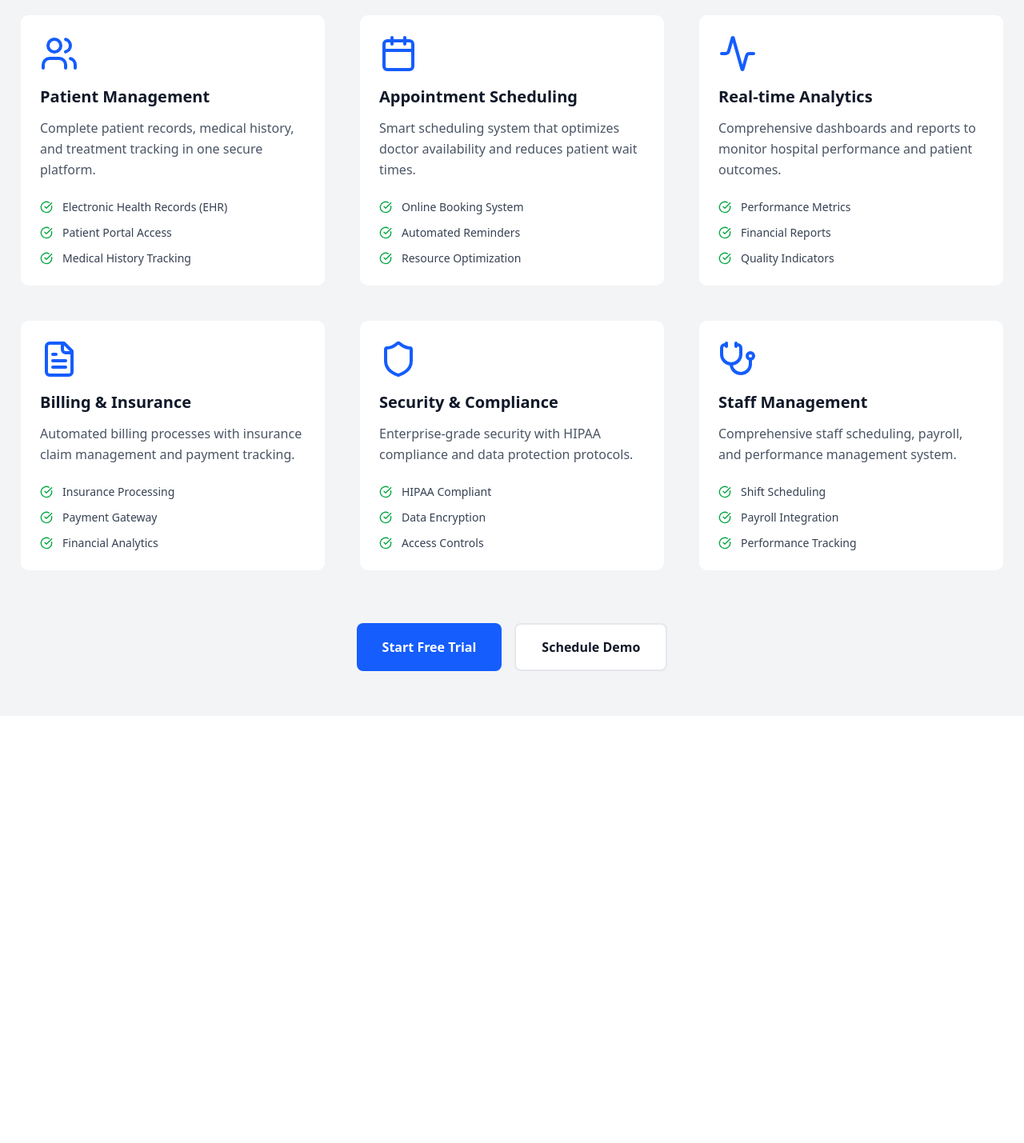
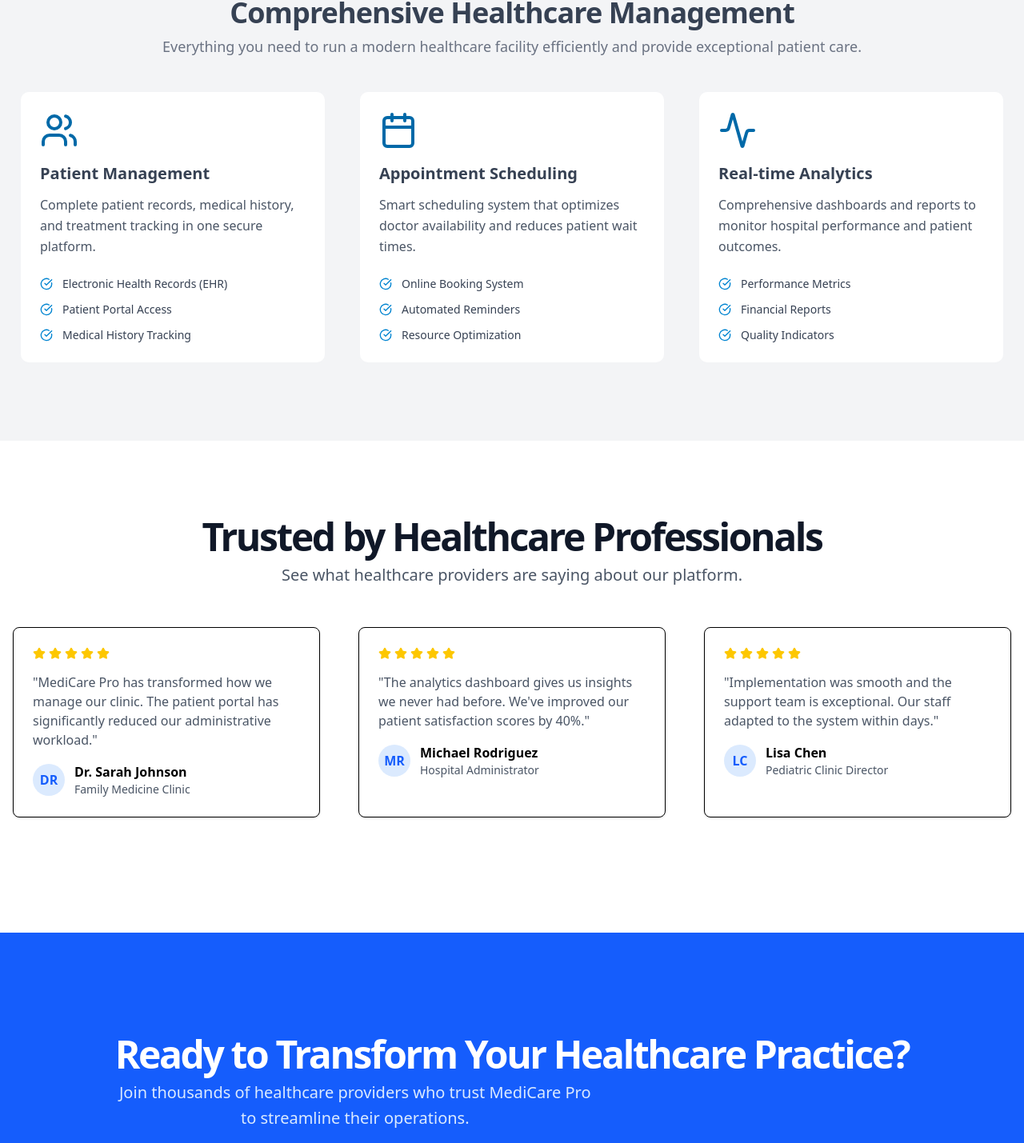
Before and after one commit to XuanGiaHanNguyen/MediCare-, a React (Vite) app in the folder frontend/: page / in a window 1280 px wide. Shown: the part 756-2185 px from the top of the page at 80% size. Before the commit the page ends 1651 px from the top, so only its background shows below. Built offline with nearby package versions, Linux system fonts and the light colour scheme.

Commit message:
updated landing page

```diff
--- a/frontend/src/pages/Landing.jsx
+++ b/frontend/src/pages/Landing.jsx
@@ -2,26 +2,27 @@ import {
   Users,
   Calendar,
   Activity,
-  FileText,
-  Shield,
-  Stethoscope,
-  CheckCircle
+  CheckCircle,
+  Star
 } from 'lucide-react';
+import { useState } from 'react';
+
 const FeatureCard = ({ icon: Icon, title, description, features }) => {
+
   return (
     <div className="group bg-white rounded-xl border-2 border-gray-100 hover:border-blue-200 hover:shadow-lg transition-all duration-300 p-6">
       <div className="mb-6">
         <div className="mb-4">
-          <Icon className="h-12 w-12 text-blue-600 group-hover:text-blue-700 transition-colors" />
+          <Icon className="h-12 w-12 text-sky-700 group-hover:text-sky-800 transition-colors" />
         </div>
-        <h3 className="text-xl font-bold text-gray-900 mb-3">{title}</h3>
+        <h3 className="text-xl font-bold text-gray-700 mb-3">{title}</h3>
         <p className="text-gray-600 leading-relaxed">{description}</p>
       </div>
 
       <div className="space-y-3">
         {features.map((feature, index) => (
           <div key={index} className="flex items-center gap-3">
-            <CheckCircle className="h-4 w-4 text-green-600 flex-shrink-0" />
+            <CheckCircle className="h-4 w-4 text-sky-600 flex-shrink-0" />
             <span className="text-sm text-gray-700">{feature}</span>
           </div>
         ))}
@@ -30,7 +31,43 @@ const FeatureCard = ({ icon: Icon, title, description, features }) => {
   );
 };
 
+const Card = ({ children, className = "" }) => (
+  <div className={`bg-white h-full rounded-lg border shadow-sm ${className}`}>
+    {children}
+  </div>
+);
+
+const CardContent = ({ children, className = "" }) => (
+  <div className={`p-6 ${className}`}>
+    {children}
+  </div>
+);
+
+// Input component
+const Input = ({ className = "", ...props }) => (
+  <input
+    className={`flex h-10 w-full rounded-md border border-gray-300 bg-white px-3 py-2 text-sm ring-offset-white file:border-0 file:bg-transparent file:text-sm file:font-medium placeholder:text-gray-500 focus-visible:outline-none focus-visible:ring-2 focus-visible:ring-blue-500 focus-visible:ring-offset-2 disabled:cursor-not-allowed disabled:opacity-50 ${className}`}
+    {...props}
+  />
+);
+
+// Button component
+const Button = ({ children, variant = "primary", className = "", ...props }) => {
+  const baseClasses = "inline-flex items-center justify-center rounded-md text-sm font-medium ring-offset-white transition-colors focus-visible:outline-none focus-visible:ring-2 focus-visible:ring-blue-500 focus-visible:ring-offset-2 disabled:pointer-events-none disabled:opacity-50 h-10 px-4 py-2";
+  const variantClasses = variant === "secondary"
+    ? "bg-white text-blue-600 hover:bg-gray-50"
+    : "bg-blue-600 text-white hover:bg-blue-700";
+
+  return (
+    <button className={`${baseClasses} ${variantClasses} ${className}`} {...props}>
+      {children}
+    </button>
+  );
+};
+
 function Landing () {
+
+    const [email, setEmail] = useState('');
 
     const features = [
     {
@@ -62,39 +99,10 @@ function Landing () {
         "Financial Reports",
         "Quality Indicators"
       ]
-    },
-    {
-      icon: FileText,
-      title: "Billing & Insurance",
-      description: "Automated billing processes with insurance claim management and payment tracking.",
-      features: [
-        "Insurance Processing",
-        "Payment Gateway",
-        "Financial Analytics"
-      ]
-    },
-    {
-      icon: Shield,
-      title: "Security & Compliance",
-      description: "Enterprise-grade security with HIPAA compliance and data protection protocols.",
-      features: [
-        "HIPAA Compliant",
-        "Data Encryption",
-        "Access Controls"
-      ]
-    },
-    {
-      icon: Stethoscope,
-      title: "Staff Management",
-      description: "Comprehensive staff scheduling, payroll, and performance management system.",
-      features: [
-        "Shift Scheduling",
-        "Payroll Integration",
-        "Performance Tracking"
-      ]
     }
   ];
 
+  //fix later since 2 function are using the same ...
   const handleSubmit = (e) => {
     e.preventDefault();
     // Handle form submission here
@@ -103,7 +111,7 @@ function Landing () {
     return(
         <div className="flex flex-col">
             {/* Hero Section  */}
-            <div className="w-full h-[60vh] bg-blue-100 flex flex-row">
+            <div className="w-full h-[75vh] bg-blue-100 flex flex-row">
                 <div className="flex-[1.25] px-10 flex justify-center align-center items-center">
                     <div className="flex flex-col gap-2">
                         <div className="flex">
@@ -185,15 +193,15 @@ function Landing () {
                 </div>
 
                 {/* Features Section  */}
-                <section id="features" className="w-full py-14 bg-gray-100">
+                <section id="features" className="w-full py-24 bg-gray-100">
                     <div className="container mx-auto px-4 md:px-6 max-w-7xl">
                         {/* Header Section */}
-                        <div className="text-center mb-16">
-                        <div className="space-y-3">
-                            <h2 className="text-4xl font-bold tracking-tight text-gray-900">
+                        <div className="text-center mb-10">
+                        <div className="space-y-2">
+                            <h2 className="text-4xl font-bold tracking-tight text-gray-700">
                                 Comprehensive Healthcare Management
                             </h2>
-                            <p className="max-w-4xl mx-auto text-lg md:text-xl text-gray-600 leading-relaxed">
+                            <p className="max-w-4xl mx-auto text-lg text-gray-500 leading-relaxed">
                                 Everything you need to run a modern healthcare facility efficiently and provide exceptional patient care.
                             </p>
                         </div>
@@ -211,20 +219,125 @@ function Landing () {
                             />
                         ))}
                         </div>
+                    </div>
+                  </section>
 
-                        {/* Call-to-Action */}
-                        <div className="text-center mt-16">
-                        <div className="inline-flex flex-col sm:flex-row gap-4">
-                            <button className="px-8 py-4 bg-blue-600 hover:bg-blue-700 text-white font-semibold rounded-lg transition-colors focus:ring-4 focus:ring-blue-200 focus:outline-none">
-                            Start Free Trial
-                            </button>
-                            <button className="px-8 py-4 bg-white hover:bg-gray-50 text-gray-900 font-semibold border-2 border-gray-200 hover:border-gray-300 rounded-lg transition-colors focus:ring-4 focus:ring-gray-200 focus:outline-none">
-                            Schedule Demo
-                            </button>
+                  {/* Testimonials */}
+              <section className="w-full py-24">
+                <div className="container mx-auto px-4 ">
+                  <div className="flex flex-col items-center justify-center space-y-4 text-center">
+                    <div className="space-y-2">
+                      <h2 className="text-3xl font-bold tracking-tighter sm:text-5xl text-gray-900">
+                        Trusted by Healthcare Professionals
+                      </h2>
+                      <p className="max-w-[900px] text-gray-600 md:text-xl/relaxed lg:text-base/relaxed xl:text-xl/relaxed">
+                        See what healthcare providers are saying about our platform.
+                      </p>
+                    </div>
+                  </div>
+                  <div className="mx-auto grid items-start gap-6 py-12 lg:grid-cols-3 lg:gap-12">
+                    <Card>
+                      <CardContent className="pt-6">
+                        <div className="flex items-center gap-1 mb-4">
+                          {[...Array(5)].map((_, i) => (
+                            <Star key={i} className="h-4 w-4 fill-yellow-400 text-yellow-400" />
+                          ))}
                         </div>
+                        <p className="text-gray-600 mb-4">
+                          "MediCare Pro has transformed how we manage our clinic. The patient portal has significantly reduced
+                          our administrative workload."
+                        </p>
+                        <div className="flex items-center gap-3">
+                          <div className="w-10 h-10 bg-blue-100 rounded-full flex items-center justify-center">
+                            <span className="text-blue-600 font-semibold">DR</span>
+                          </div>
+                          <div>
+                            <p className="font-semibold">Dr. Sarah Johnson</p>
+                            <p className="text-sm text-gray-600">Family Medicine Clinic</p>
+                          </div>
                         </div>
+                      </CardContent>
+                    </Card>
+
+                    <Card>
+                      <CardContent className="pt-6">
+                        <div className="flex items-center gap-1 mb-4">
+                          {[...Array(5)].map((_, i) => (
+                            <Star key={i} className="h-4 w-4 text-yellow-400 fill-yellow-400" />
+                          ))}
+                        </div>
+                        <p className="text-gray-600 mb-4">
+                          "The analytics dashboard gives us insights we never had before. We've improved our patient
+                          satisfaction scores by 40%."
+                        </p>
+                        <div className="flex items-center gap-3">
+                          <div className="w-10 h-10 bg-blue-100 rounded-full flex items-center justify-center">
+                            <span className="text-blue-600 font-semibold">MR</span>
+                          </div>
+                          <div>
+                            <p className="font-semibold">Michael Rodriguez</p>
+                            <p className="text-sm text-gray-600">Hospital Administrator</p>
+                          </div>
+                        </div>
+                      </CardContent>
+                    </Card>
+
+                    <Card>
+                      <CardContent className="pt-6">
+                        <div className="flex items-center gap-1 mb-4">
+                          {[...Array(5)].map((_, i) => (
+                            <Star key={i} className="h-4 w-4 text-yellow-400 fill-yellow-400" />
+                          ))}
+                        </div>
+                        <p className="text-gray-600 mb-4">
+                          "Implementation was smooth and the support team is exceptional. Our staff adapted to the system
+                          within days."
+                        </p>
+                        <div className="flex items-center gap-3">
+                          <div className="w-10 h-10 bg-blue-100 rounded-full flex items-center justify-center">
+                            <span className="text-blue-600 font-semibold">LC</span>
+                          </div>
+                          <div>
+                            <p className="font-semibold">Lisa Chen</p>
+                            <p className="text-sm text-gray-600">Pediatric Clinic Director</p>
+                          </div>
+                        </div>
+                      </CardContent>
+                    </Card>
+                  </div>
+                </div>
+              </section>
+
+              {/* CTA Section */}
+              <section className="w-full py-12 md:py-24 lg:py-32 bg-blue-600">
+                <div className="container mx-auto px-4 md:px-6">
+                  <div className="flex flex-col items-center justify-center space-y-4 text-center">
+                    <div className="space-y-2">
+                      <h2 className="text-3xl font-bold tracking-tighter sm:text-5xl text-white">
+                        Ready to Transform Your Healthcare Practice?
+                      </h2>
+                      <p className="max-w-[600px] text-blue-100 md:text-xl/relaxed lg:text-base/relaxed xl:text-xl/relaxed">
+                        Join thousands of healthcare providers who trust MediCare Pro to streamline their operations.
+                      </p>
                     </div>
-                    </section>
+                    <div className="w-full max-w-sm space-y-2">
+                      <div className="flex gap-2">
+                        <Input
+                          type="email"
+                          value={email}
+                          onChange={(e) => setEmail(e.target.value)}
+                          placeholder="Enter your email"
+                          className="max-w-lg flex-1 bg-white"
+                        />
+                        <Button onClick={handleSubmit} variant="secondary">
+                          Get Started
+                        </Button>
+                      </div>
+                      <p className="text-xs text-blue-100">Start your 30-day free trial. No credit card required.</p>
+                    </div>
+                  </div>
+                </div>
+              </section>
             </div>
 
     )
```
